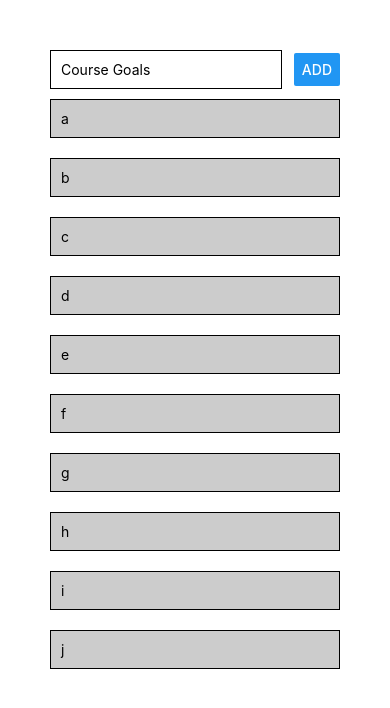
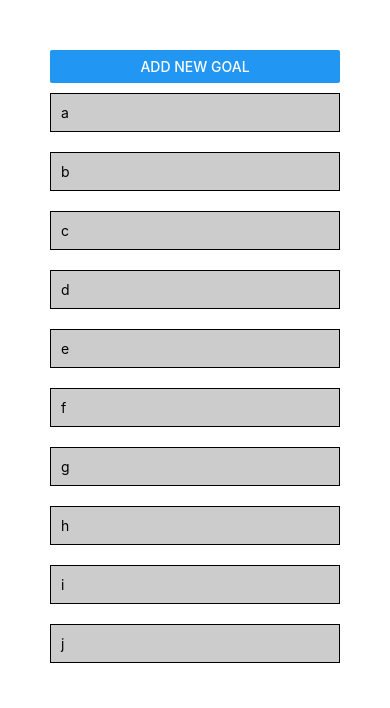
Before and after one commit to giacomocostarelli/mobile-prog, a React Native app: screen / in a window 390 px wide. Shown: the top 708 px of the page. Built offline with nearby package versions, Linux system fonts and the light colour scheme.

Commit message:
Course Goal App has been completed successfully.

```diff
--- a/App.js
+++ b/App.js
@@ -1,56 +1,59 @@
 import React, { useState } from "react";
 import GoalItem from "./components/GoalItem";
-import {
-	StyleSheet,
-	Text,
-	View,
-	TextInput,
-	Button,
-	ScrollView,
-	FlatList,
-} from "react-native";
+import GoalInput from "./components/GoalInput";
+import { StyleSheet, View, FlatList, Button } from "react-native";
 
 export default function App() {
-	const [enteredGoal, setEnteredGoal] = useState("");
+	const [isAddMode, setIsAddMode] = useState(false);
 	const [courseGoals, setCourseGoals] = useState([
-		{ key: "1", value: "a" },
-		{ key: "2", value: "b" },
-		{ key: "3", value: "c" },
-		{ key: "4", value: "d" },
-		{ key: "5", value: "e" },
-		{ key: "6", value: "f" },
-		{ key: "7", value: "g" },
-		{ key: "8", value: "h" },
-		{ key: "9", value: "i" },
-		{ key: "10", value: "j" },
+		{ id: "1", value: "a" },
+		{ id: "2", value: "b" },
+		{ id: "3", value: "c" },
+		{ id: "4", value: "d" },
+		{ id: "5", value: "e" },
+		{ id: "6", value: "f" },
+		{ id: "7", value: "g" },
+		{ id: "8", value: "h" },
+		{ id: "9", value: "i" },
+		{ id: "10", value: "j" },
 	]);
 
-	const goalInputHandler = (enteredText) => {
-		setEnteredGoal(enteredText);
+	const addGoalHandler = (goalTitle) => {
+		setCourseGoals(() => [
+			...courseGoals,
+			{ id: Math.random().toString(), value: goalTitle },
+		]);
+		setIsAddMode(false);
 	};
 
-	const addGoalHandler = () => {
-		setCourseGoals(() => [
-			...courseGoals,
-			{ key: Math.random().toString(), value: enteredGoal },
-		]);
+	const removeGoalHandler = (goalId) => {
+		setCourseGoals((currentGoals) => {
+			return currentGoals.filter((goal) => goalId !== goal.id);
+		});
+	};
+
+	const cancelGoalAddittionHandler = () => {
+		setIsAddMode(false);
 	};
 
 	return (
 		<View style={styles.screen}>
-			<View style={styles.inputContainer}>
-				<TextInput
-					placeholder="Course Goals "
-					style={styles.input}
-					onChangeText={goalInputHandler}
-					value={enteredGoal}
-				/>
-				<Button title="ADD" onPress={addGoalHandler} />
-			</View>
+			<Button title="Add New Goal" onPress={() => setIsAddMode(true)} />
+			<GoalInput
+				visible={isAddMode}
+				onAddGoal={addGoalHandler}
+				onCancel={cancelGoalAddittionHandler}
+			/>
 			<FlatList
-				keyExtractor={(item, index) => item.key}
+				keyExtractor={(item, index) => item.id}
 				data={courseGoals}
-				renderItem={(itemData) => <GoalItem title={itemData.item.value} />}
+				renderItem={(itemData) => (
+					<GoalItem
+						id={itemData.item.id}
+						onDelete={removeGoalHandler}
+						title={itemData.item.value}
+					/>
+				)}
 			></FlatList>
 		</View>
 	);
@@ -60,15 +63,4 @@ const styles = StyleSheet.create({
 	screen: {
 		padding: 50,
 	},
-	inputContainer: {
-		flexDirection: "row",
-		justifyContent: "space-between",
-		alignItems: "center",
-	},
-	input: {
-		width: "80%",
-		borderColor: "black",
-		borderWidth: 1,
-		padding: 10,
-	},
 });
--- a/components/GoalInput.js
+++ b/components/GoalInput.js
@@ -0,0 +1,64 @@
+import React, { useState } from "react";
+import { View, TextInput, StyleSheet, Button, Modal } from "react-native";
+
+const GoalInput = (props) => {
+	const [enteredGoal, setEnteredGoal] = useState("");
+
+	const goalInputHandler = (enteredText) => {
+		setEnteredGoal(enteredText);
+	};
+
+	const addGoalHandler = () => {
+		props.onAddGoal(enteredGoal);
+		setEnteredGoal("");
+	};
+
+	return (
+		<Modal visible={props.visible} animationType={"slide"}>
+			<View style={styles.inputContainer}>
+				<TextInput
+					placeholder="Course Goals "
+					style={styles.input}
+					onChangeText={goalInputHandler}
+					value={enteredGoal}
+				/>
+				<View style={styles.buttonContainer}>
+					<View style={styles.button}>
+						<Button color="green" title="ADD" onPress={addGoalHandler} />
+					</View>
+					<View style={styles.button}>
+						<Button color="red" title="CANCEL" onPress={props.onCancel} />
+					</View>
+				</View>
+			</View>
+		</Modal>
+	);
+};
+
+const styles = StyleSheet.create({
+	inputContainer: {
+		flex: 1,
+		justifyContent: "center",
+		alignItems: "center",
+	},
+
+	input: {
+		width: "80%",
+		borderColor: "black",
+		borderWidth: 1,
+		padding: 10,
+		marginBottom: 10,
+	},
+
+	buttonContainer: {
+		flexDirection: "row",
+		justifyContent: "space-between",
+		alignItems: "center",
+		width: "60%",
+	},
+	button: {
+		width: "45%",
+	},
+});
+
+export default GoalInput;
--- a/components/GoalItem.js
+++ b/components/GoalItem.js
@@ -1,11 +1,13 @@
 import React from "react";
-import { View, Text, StyleSheet } from "react-native";
+import { View, Text, StyleSheet, TouchableOpacity } from "react-native";
 
 const GoalItem = (props) => {
 	return (
-		<View style={styles.listItem}>
-			<Text>{props.title}</Text>
-		</View>
+		<TouchableOpacity onPress={props.onDelete.bind(this, props.id)}>
+			<View style={styles.listItem}>
+				<Text>{props.title}</Text>
+			</View>
+		</TouchableOpacity>
 	);
 };
 
```
